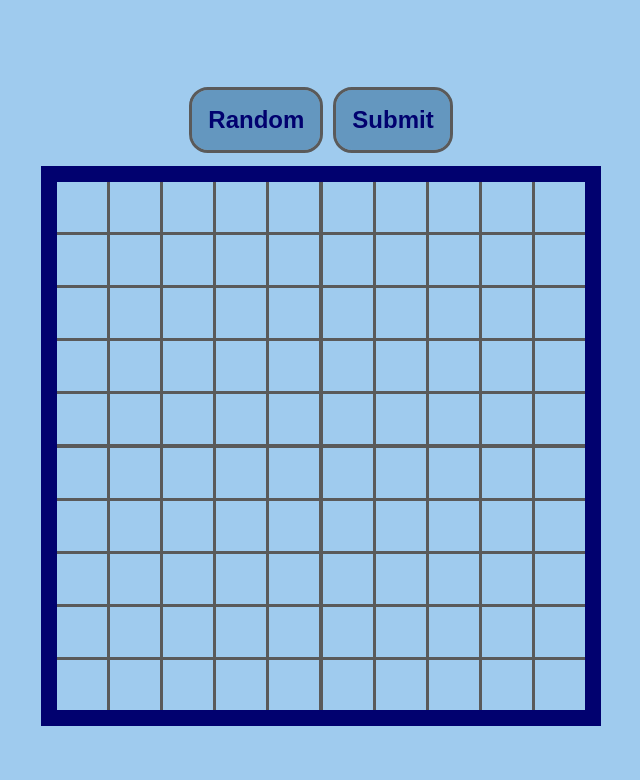
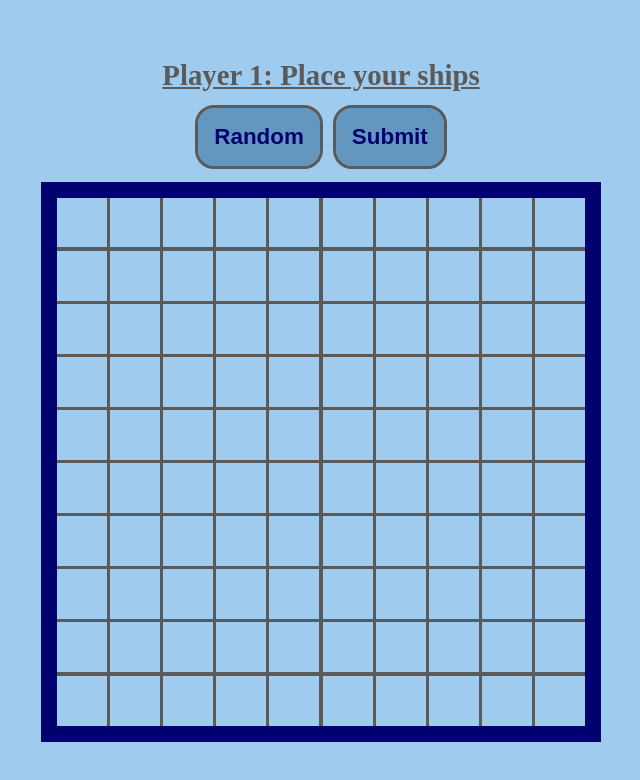
Before and after one commit to Salypse/battleship, a website built with webpack: page src/template.html in a window 1280 px wide. Both pictures are taken after a click on the button "Player VS Player". Shown: the whole page, without its empty margins (319-959 px from the left). Built offline with nearby package versions, Linux system fonts and the light colour scheme.

Commit message:
Create current-turn text that shows current player to place ships

```diff
--- a/src/js/game/placeShip.js
+++ b/src/js/game/placeShip.js
@@ -1,11 +1,15 @@
 import { updatePlacementGridDisplay } from "./grid/grid-display";
 
-export function placeShips(player) {
+export function placeShips(player, turnText = "Player") {
    return new Promise((resolve) => {
       const body = document.querySelector("body");
 
       const placeShipsPage = document.createElement("div");
       placeShipsPage.id = "place-ships-page";
+
+      const currentTurnText = document.createElement("p");
+      currentTurnText.id = "current-turn";
+      currentTurnText.textContent = `${turnText}: Place your ships`;
 
       const placeShipsHeader = document.createElement("div");
       placeShipsHeader.id = "place-ships-header";
@@ -42,7 +46,7 @@ export function placeShips(player) {
       }
 
       placeShipsHeader.append(randomPlacementButton, submitPlacementButton);
-      placeShipsPage.append(placeShipsHeader, placementGrid);
+      placeShipsPage.append(currentTurnText, placeShipsHeader, placementGrid);
       body.append(placeShipsPage);
    });
 }
--- a/src/js/game/startGame.js
+++ b/src/js/game/startGame.js
@@ -9,8 +9,8 @@ export async function startGame(type) {
 
          //Placement phase
          //Wait for player to press submit button before continuing to next player
-         await placeShips(player1);
-         await placeShips(player2);
+         await placeShips(player1, "Player 1");
+         await placeShips(player2, "Player 2");
          break;
 
       case "pve":
--- a/src/styles.css
+++ b/src/styles.css
@@ -66,7 +66,7 @@ button {
 
    padding: 1rem;
 
-   font-size: clamp(1rem, 4vw, 1.5rem);
+   font-size: clamp(1rem, 4vw, 1.4rem);
    font-weight: 600;
    color: var(--text-blue);
    background-color: var(--background-light-blue);
@@ -86,6 +86,15 @@ button:hover {
 button:active {
    background-color: var(--background-light-blue);
    color: var(--text-blue);
+}
+
+#current-turn {
+   text-align: center;
+   font-size: clamp(1.1rem, 5vw, 1.8rem);
+   font-weight: 700;
+   color: var(--text-gray);
+
+   text-decoration: underline;
 }
 
 #place-ships-header {
```
